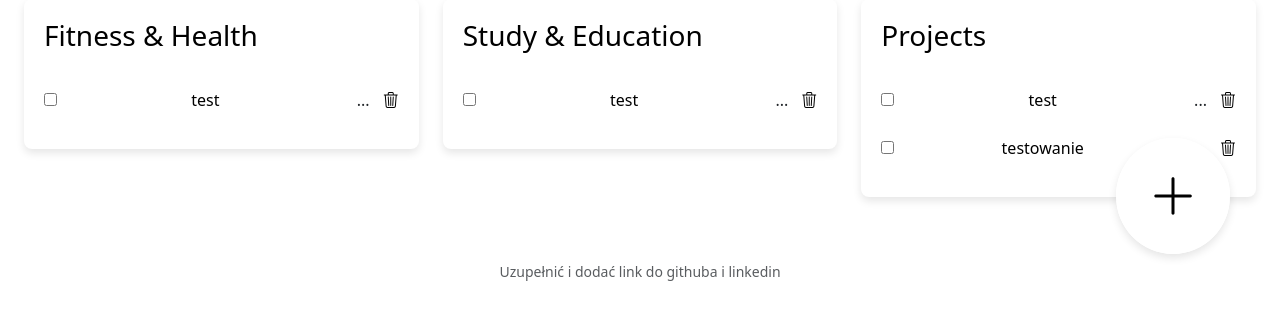
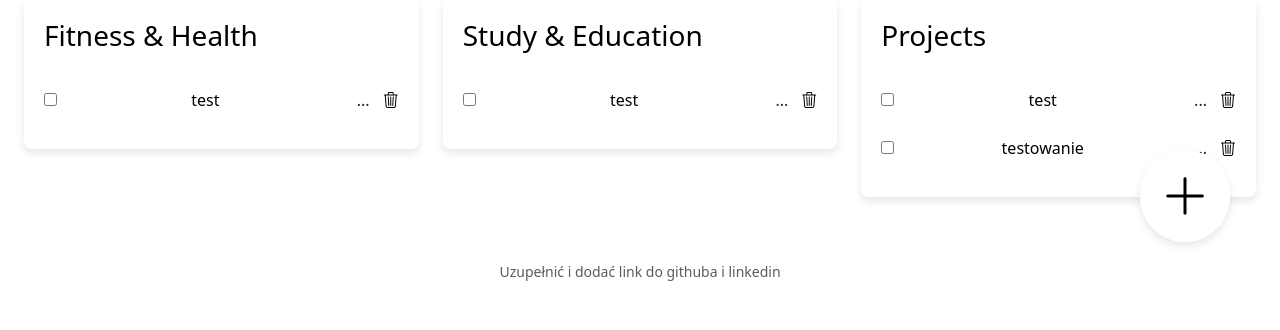
Before and after one commit to brauerak/taskflowv2, a Flask app: page / in a window 1280 px wide. Shown: the part 516-846 px from the top of the page. Run offline with Flask 3, Linux system fonts and the light colour scheme; a user stored in the database is signed in.

Commit message:
padding in bi-plus-lg was changed

```diff
--- a/static/styles.css
+++ b/static/styles.css
@@ -12,7 +12,7 @@
 .bi-plus-lg {
     cursor: pointer;
     font-size: 50px;
-    padding: 1.5rem 2rem;
+    padding: 0.75rem 1.25rem;
     z-index: 1050;
     border-radius: 50%;
     box-shadow: 0 4px 8px rgba(0, 0, 0, 0.1);
```
